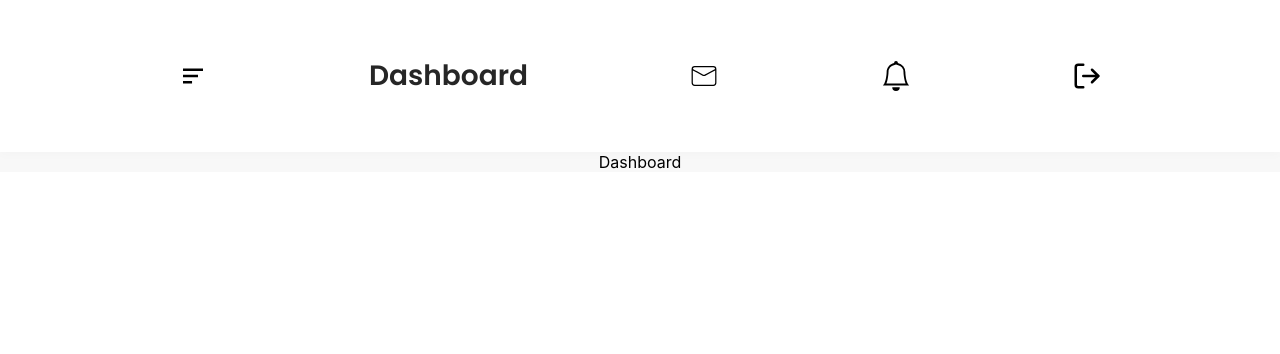
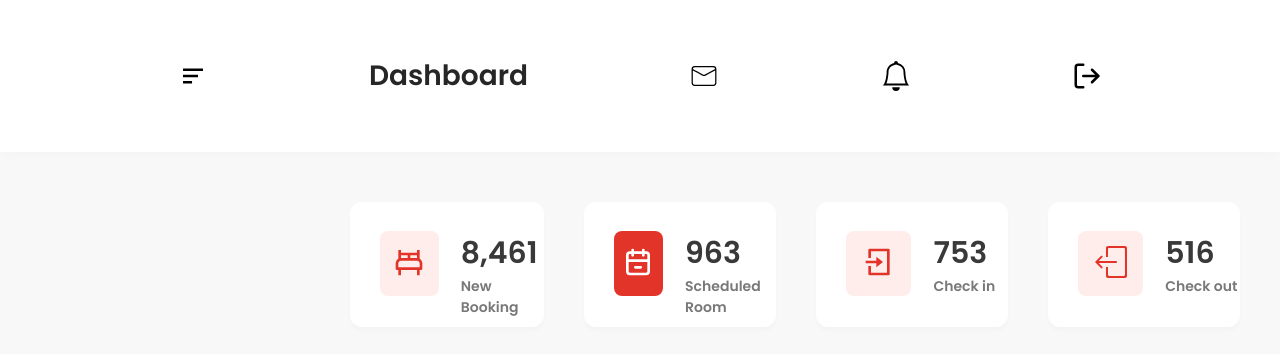
Before and after one commit to diegomdomi/hotel-miranda-dashboard, a React (Create React App) app: page /login in a window 1280 px wide. Both pictures are taken after a click on the button "SIGN UP". Shown: the top 354 px of the page. Built offline with nearby package versions, Linux system fonts and the light colour scheme.

Commit message:
styling dashboard component

```diff
--- a/src/Components/Dashboard.jsx
+++ b/src/Components/Dashboard.jsx
@@ -2,17 +2,110 @@ import React, {useState } from 'react'
 import NavBar from './NavBar'
 import SideBar from './SideBar'
 import styled from 'styled-components';
+import { BiBed } from 'react-icons/bi'
+import {TbCalendarMinus} from 'react-icons/tb'
+import {RiLoginBoxLine } from 'react-icons/ri'
+import { SlLogout } from 'react-icons/sl'
 
-const MainDIv = styled.div`
-  display: flex;
+const MainDIvContainer = styled.div`
+ min-height:100vh;
+ display:flex;
+ margin-left:350px;
+`
+const ChildDivContainer = styled.div`
+display:flex;
+  width: 340px;
+  height: 125px;
+  margin-right:40px;
+  margin-top: 50px;
+  background: #FFFFFF;
+  box-shadow: 0px 4px 4px #00000005;
+  border-radius: 12px;
+`
 
+const ChildDivColor = styled.div`
+  background-color: ${props=> props.bgcolor};
+  margin:29px 22px 0 30px;
+  width: 65px;
+  height: 65px;
+  border-radius: 8px;
+  opacity: 1;
+`
+const DashboardParagraph = styled.p`
+  margin:0px;
+  padding-top:29px;
+  text-align: left;
+  font: normal normal 600 30px Poppins;
+  color: #393939;
+`
+const DashboardSpan = styled.p`
+  margin:0px;
+  color: #787878;
+  font-size: 14px;
+`
+const IconContainer = styled.div`
+  color:${props=>props.color};
+  margin-top:15px;
+`
 
-`
 const Dashboard = () => {
 
   return (
     <>
-     Dashboard
+    <MainDIvContainer>
+      <ChildDivContainer>
+        <ChildDivColor bgcolor={'#FFEDEC'}>
+        <IconContainer>
+          <BiBed  fontSize={'xx-large'} color={'#E23428'} />
+        </IconContainer>
+        </ChildDivColor>
+        <DashboardParagraph>
+         8,461
+        <DashboardSpan>
+          New Booking
+        </DashboardSpan>
+        </DashboardParagraph>
+      </ChildDivContainer>
+      <ChildDivContainer>
+        <ChildDivColor bgcolor={'#E23428'}>
+        <IconContainer>
+          <TbCalendarMinus fontSize={'xx-large'} color={'#FFFFFF'}/>
+        </IconContainer>
+        </ChildDivColor>
+          <DashboardParagraph>
+          963
+        <DashboardSpan>
+          Scheduled Room
+        </DashboardSpan>
+        </DashboardParagraph>
+      </ChildDivContainer>
+      <ChildDivContainer>
+        <ChildDivColor bgcolor={'#FFEDEC'}>
+        <IconContainer >
+          <RiLoginBoxLine fontSize={'xx-large'} color={'#E23428'}/>
+        </IconContainer>
+       </ChildDivColor>
+        <DashboardParagraph>
+          753
+          <DashboardSpan>
+          Check in
+        </DashboardSpan>
+        </DashboardParagraph>
+      </ChildDivContainer>
+      <ChildDivContainer>
+        <ChildDivColor bgcolor={'#FFEDEC'}>
+        <IconContainer>
+          <SlLogout fontSize={'xx-large'} color={'#E23428'}/>
+        </IconContainer>
+        </ChildDivColor>
+        <DashboardParagraph>
+          516
+        <DashboardSpan>
+        Check out
+        </DashboardSpan>
+        </DashboardParagraph>
+      </ChildDivContainer>
+    </MainDIvContainer>
     </>
     )
 }
```
Also changed, not shown: src/Components/DashboardStyles.jsx (added).
